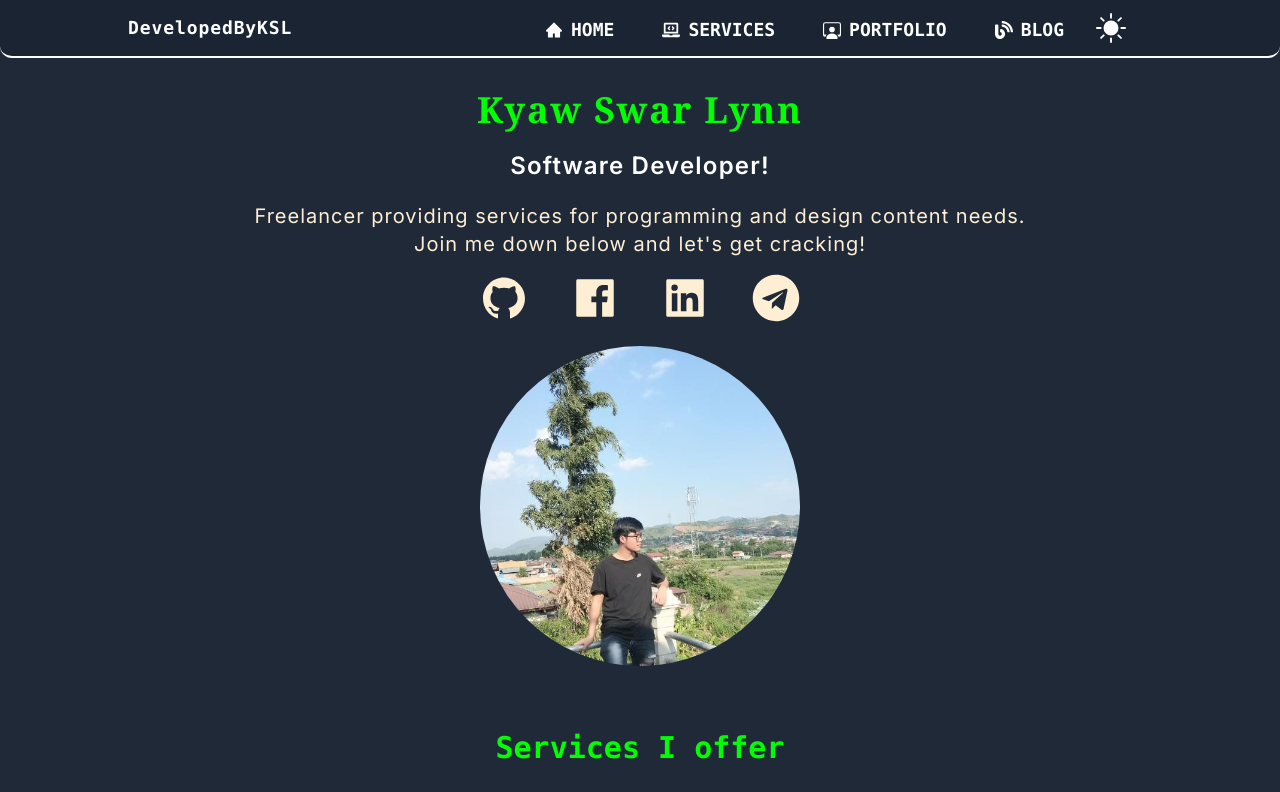
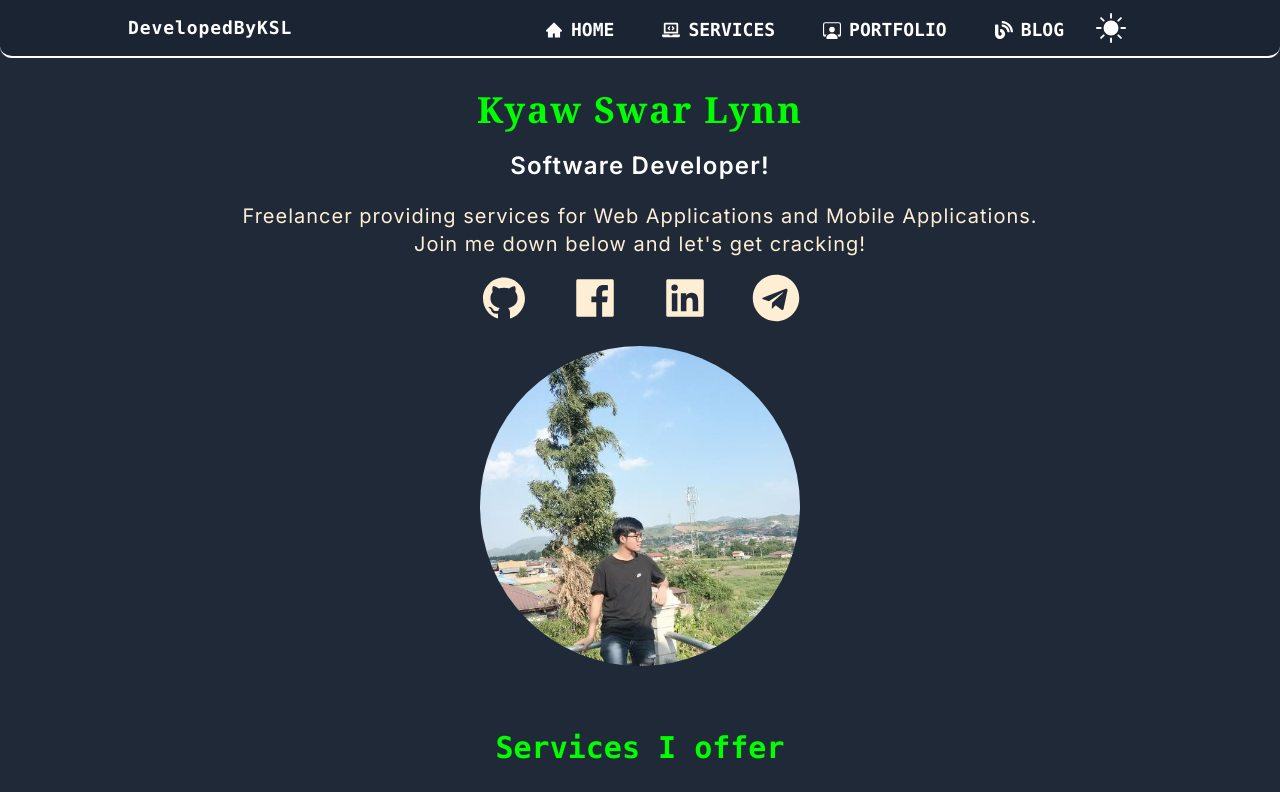
Before and after one commit to kyawswarlynn14/next-portfolio, a Next.js app: page / in a window 1280 px wide. Shown: the top 792 px of the page. Built offline with nearby package versions, Linux system fonts and the light colour scheme.

Commit message:
add description

```diff
--- a/app/layout.js
+++ b/app/layout.js
@@ -5,7 +5,7 @@ const inter = Inter({ subsets: ['latin'] })
 
 export const metadata = {
   title: 'Kyaw Swar Lynn',
-  description: 'Generated by create next app',
+  description: 'Welcome to my portfolio website. Explore my work and experience.',
 }
 
 export default function RootLayout({ children }) {
--- a/components/Main.jsx
+++ b/components/Main.jsx
@@ -17,13 +17,13 @@ export default function Main() {
       </h3>
 
       <p className="hidden md:block tracking-wider leading-8 text-[#fdeed4] max-w-5xl mx-auto md:text-xl">
-        Freelancer providing services for programming and design content needs.{" "}
+        Freelancer providing services for Web Applications and Mobile Applications.{" "}
         <br />
         Join me down below and let&apos;s get cracking!
       </p>
 
       <p className=" block md:hidden tracking-wider leading-8 text-[#fdeed4]">
-        Freelancer providing <br /> services for programming and <br /> design content needs.{" "}
+        Freelancer providing <br /> services for Web Applications and <br /> Mobile Applications.{" "}
         <br />
         Join me down below and <br /> let&apos;s get cracking!
       </p>
```
